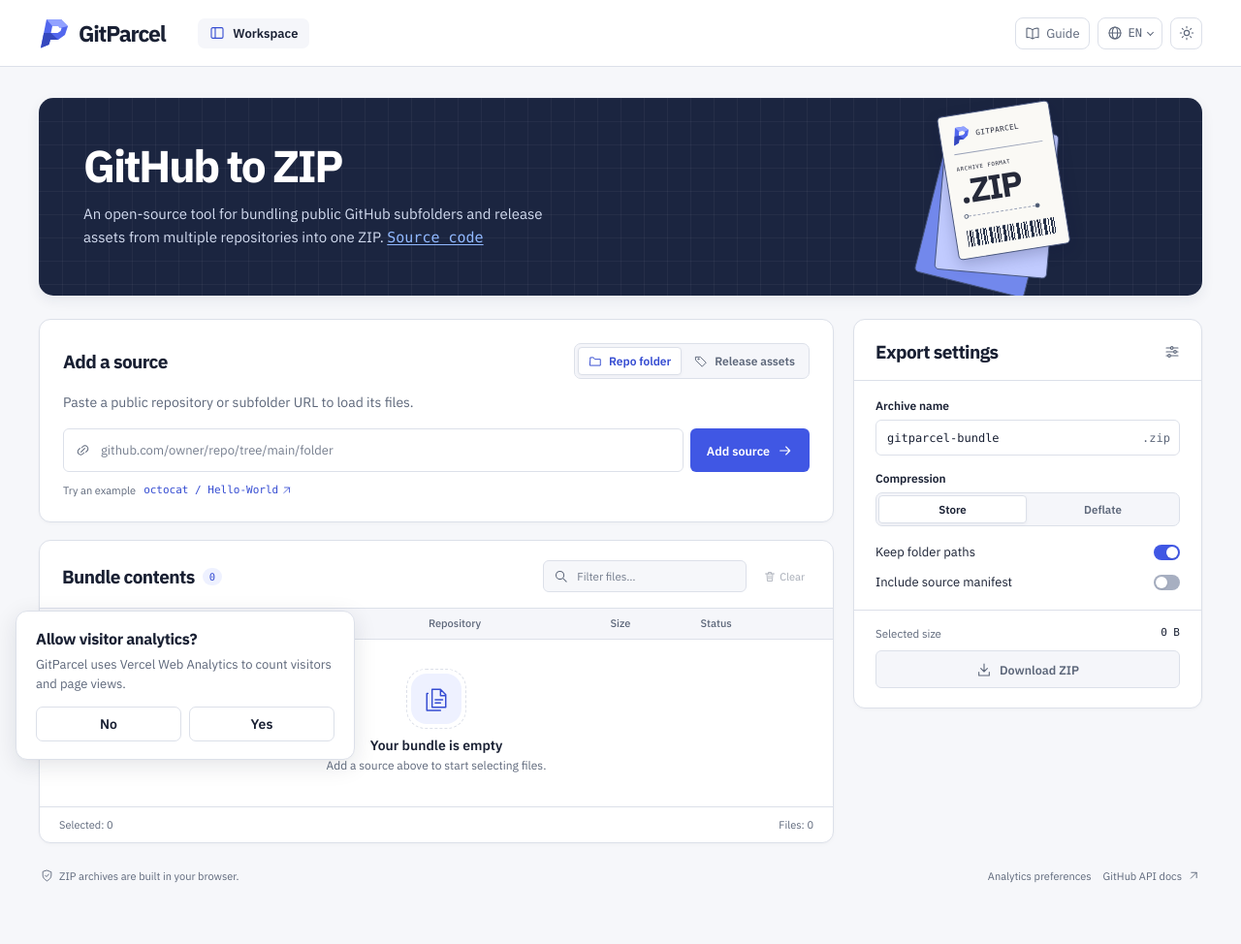
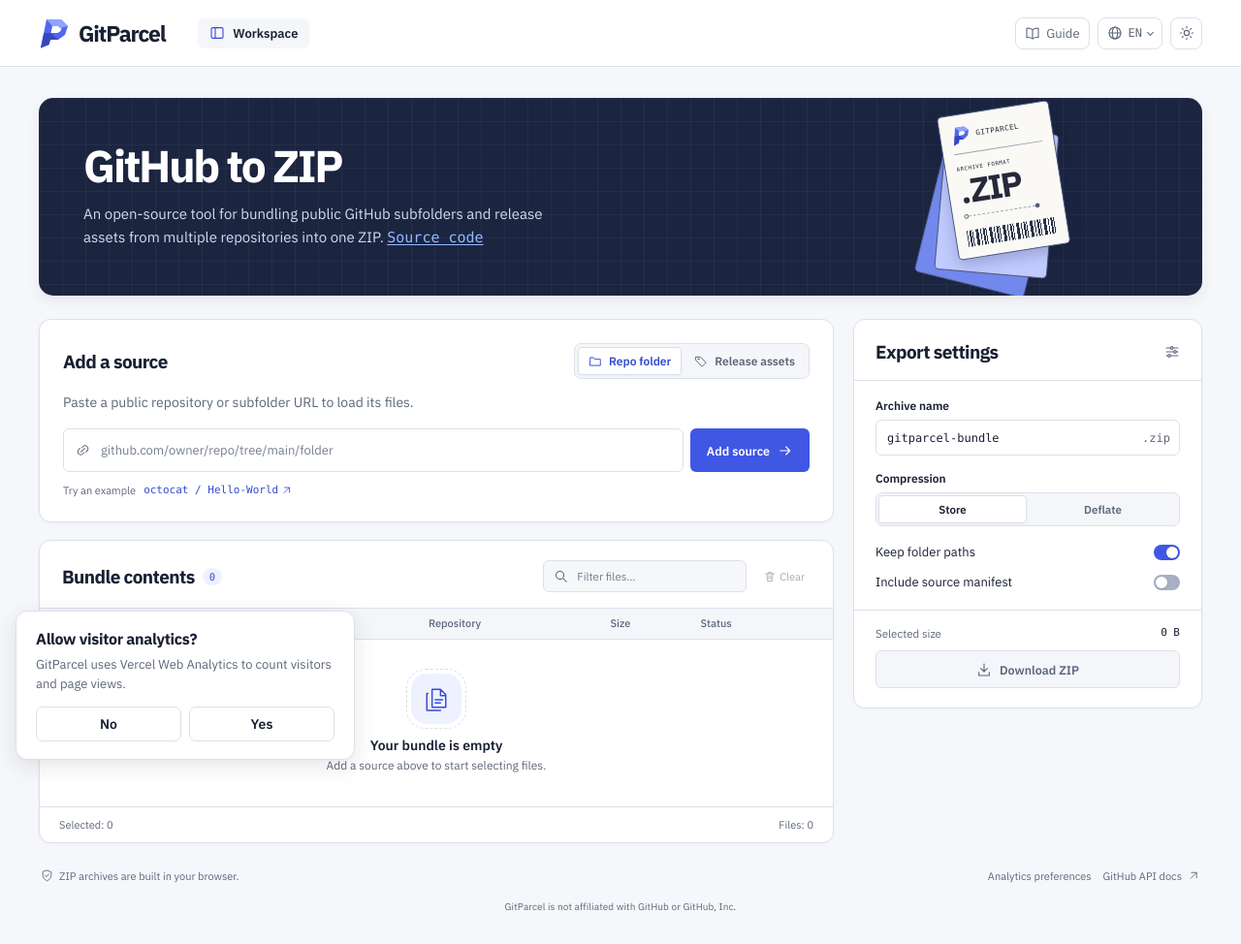
Before and after one commit to kawrae/gitparcel, a website with bundled scripts: page public/index.html in a window 1280 px wide. Shown: the whole page at 97% size. Before the commit the page ends 947 px from the top, so only its background shows below. Built offline with nearby package versions, Linux system fonts and the light colour scheme.

Commit message:
style: update typography and add footer disclaimer

```diff
--- a/public/index.html
+++ b/public/index.html
@@ -301,6 +301,9 @@
         <a href="https://docs.github.com/en/rest" target="_blank" rel="noreferrer"
           ><span data-i18n>GitHub API docs</span><i data-icon="up-right"></i
         ></a>
+        <span class="footer-disclaimer" data-i18n
+          >GitParcel is not affiliated with GitHub or GitHub, Inc.</span
+        >
       </footer>
     </main>
     <section
--- a/public/locales/de.json
+++ b/public/locales/de.json
@@ -1,4 +1,5 @@
 {
+  "GitParcel is not affiliated with GitHub or GitHub, Inc.": "GitParcel steht in keiner Verbindung zu GitHub oder GitHub, Inc.",
   "Analytics preferences": "Analyse-Einstellungen",
   "Allow visitor analytics?": "Besucherstatistik erlauben?",
   "GitParcel uses Vercel Web Analytics to count visitors and page views.": "GitParcel nutzt Vercel Web Analytics, um Besucher und Seitenaufrufe zu zählen.",
--- a/public/locales/es.json
+++ b/public/locales/es.json
@@ -1,4 +1,5 @@
 {
+  "GitParcel is not affiliated with GitHub or GitHub, Inc.": "GitParcel no está afiliado a GitHub ni a GitHub, Inc.",
   "Analytics preferences": "Preferencias de analítica",
   "Allow visitor analytics?": "¿Permitir las estadísticas de visitas?",
   "GitParcel uses Vercel Web Analytics to count visitors and page views.": "GitParcel usa Vercel Web Analytics para contar visitantes y páginas vistas.",
--- a/public/locales/fr.json
+++ b/public/locales/fr.json
@@ -1,4 +1,5 @@
 {
+  "GitParcel is not affiliated with GitHub or GitHub, Inc.": "GitParcel n’est affilié ni à GitHub ni à GitHub, Inc.",
   "Analytics preferences": "Préférences de mesure d’audience",
   "Allow visitor analytics?": "Autoriser la mesure d’audience ?",
   "GitParcel uses Vercel Web Analytics to count visitors and page views.": "GitParcel utilise Vercel Web Analytics pour compter les visiteurs et les pages vues.",
--- a/public/locales/ja.json
+++ b/public/locales/ja.json
@@ -1,4 +1,5 @@
 {
+  "GitParcel is not affiliated with GitHub or GitHub, Inc.": "GitParcel は GitHub または GitHub, Inc. と提携していません。",
   "Analytics preferences": "アクセス解析の設定",
   "Allow visitor analytics?": "アクセス解析を許可しますか？",
   "GitParcel uses Vercel Web Analytics to count visitors and page views.": "GitParcel は Vercel Web Analytics を使用して、訪問者数とページの閲覧数を集計します。",
--- a/public/locales/pl.json
+++ b/public/locales/pl.json
@@ -1,4 +1,5 @@
 {
+  "GitParcel is not affiliated with GitHub or GitHub, Inc.": "GitParcel nie jest powiązany z GitHub ani GitHub, Inc.",
   "Analytics preferences": "Ustawienia statystyk",
   "Allow visitor analytics?": "Zezwolić na statystyki odwiedzin?",
   "GitParcel uses Vercel Web Analytics to count visitors and page views.": "GitParcel korzysta z Vercel Web Analytics, aby liczyć odwiedzających i odsłony stron.",
--- a/public/locales/pt-BR.json
+++ b/public/locales/pt-BR.json
@@ -1,4 +1,5 @@
 {
+  "GitParcel is not affiliated with GitHub or GitHub, Inc.": "O GitParcel não é afiliado ao GitHub nem à GitHub, Inc.",
   "Analytics preferences": "Preferências de análise",
   "Allow visitor analytics?": "Permitir estatísticas de visitas?",
   "GitParcel uses Vercel Web Analytics to count visitors and page views.": "O GitParcel usa o Vercel Web Analytics para contar visitantes e visualizações de página.",
--- a/public/locales/uk.json
+++ b/public/locales/uk.json
@@ -1,4 +1,5 @@
 {
+  "GitParcel is not affiliated with GitHub or GitHub, Inc.": "GitParcel не пов’язаний із GitHub або GitHub, Inc.",
   "Analytics preferences": "Налаштування аналітики",
   "Allow visitor analytics?": "Дозволити збір статистики відвідувань?",
   "GitParcel uses Vercel Web Analytics to count visitors and page views.": "GitParcel використовує Vercel Web Analytics для підрахунку відвідувачів і переглядів сторінок.",
--- a/public/locales/zh-Hans.json
+++ b/public/locales/zh-Hans.json
@@ -1,4 +1,5 @@
 {
+  "GitParcel is not affiliated with GitHub or GitHub, Inc.": "GitParcel 与 GitHub 或 GitHub, Inc. 无任何关联。",
   "Analytics preferences": "访问统计设置",
   "Allow visitor analytics?": "允许统计访问量吗？",
   "GitParcel uses Vercel Web Analytics to count visitors and page views.": "GitParcel 使用 Vercel Web Analytics 统计访客人数和页面浏览量。",
--- a/public/style.css
+++ b/public/style.css
@@ -16,6 +16,9 @@
   --shadow: 0 2px 5px #19203305, 0 1px 2px #19203304;
   --sans: 'IBM Plex Sans', 'Segoe UI', Arial, sans-serif;
   --mono: 'SFMono-Regular', Consolas, 'Liberation Mono', monospace;
+  --scrollbar-track: #f5f6fa;
+  --scrollbar-thumb: #b7bdc9;
+  --scrollbar-thumb-hover: #969dab;
   font-family: var(--sans);
   font-size: 14px;
   color: var(--ink);
@@ -33,10 +36,35 @@
   --action: #495fdd;
   --tone: #202230;
   --shadow: none;
+  --scrollbar-track: #1e1e24;
+  --scrollbar-thumb: #555;
+  --scrollbar-thumb-hover: #888;
 }
 
 body {
   margin: 0;
+}
+
+::-webkit-scrollbar {
+  width: 6px;
+  height: 8px;
+}
+
+::-webkit-scrollbar-track {
+  background: transparent;
+}
+
+::-webkit-scrollbar-thumb {
+  background: rgba(36, 54, 77, 0.22);
+  border-radius: 999px;
+}
+
+::-webkit-scrollbar-thumb:hover {
+  background: rgba(36, 54, 77, 0.36);
+}
+
+:root {
+  scrollbar-color: var(--scrollbar-thumb) var(--scrollbar-track);
 }
 
 a {
@@ -1059,6 +1087,13 @@ footer a:hover,
   margin-left: auto;
   padding: 4px 0;
 }
+.footer-disclaimer {
+  width: 100%;
+  justify-content: center;
+  margin-top: 2px;
+  font-size: 10px;
+  letter-spacing: 0.1px;
+}
 footer {
   flex-wrap: wrap;
 }
```
